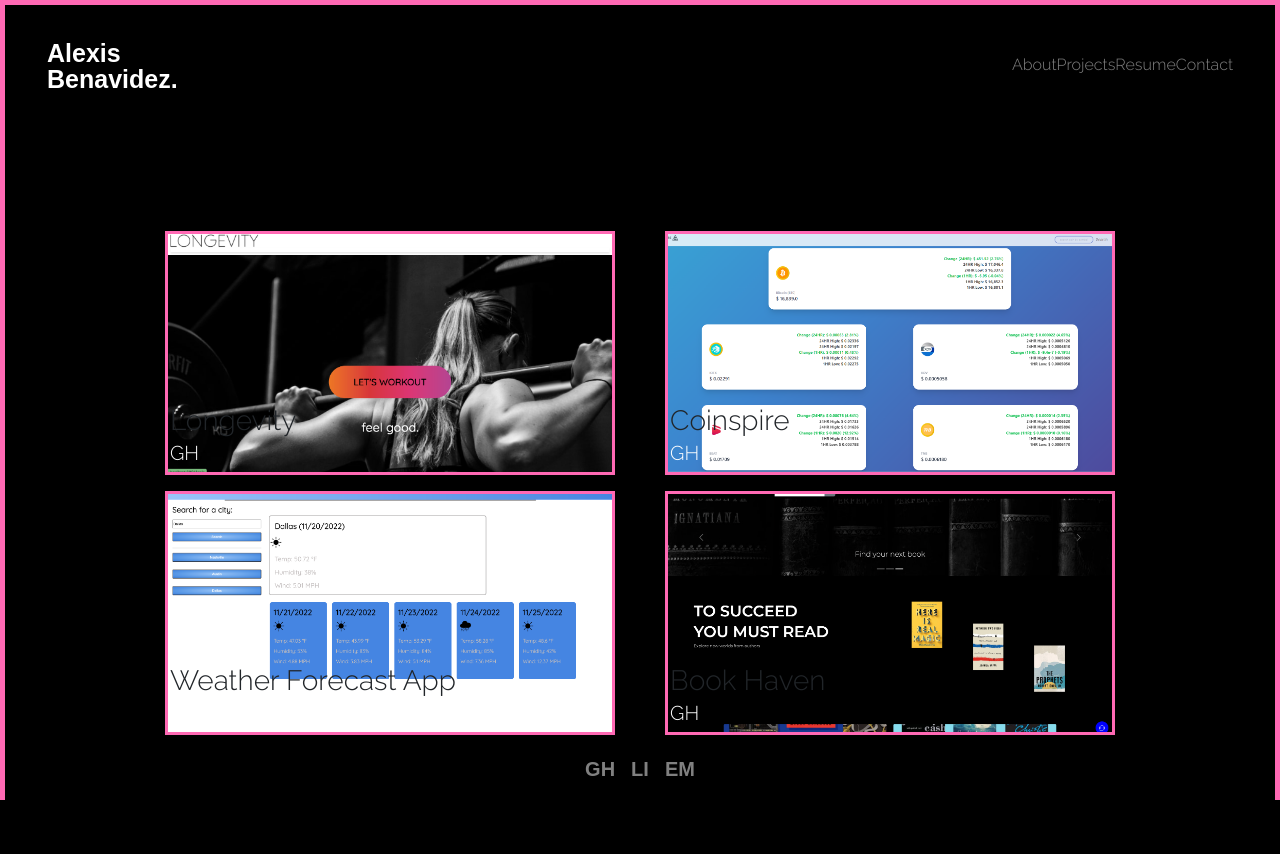
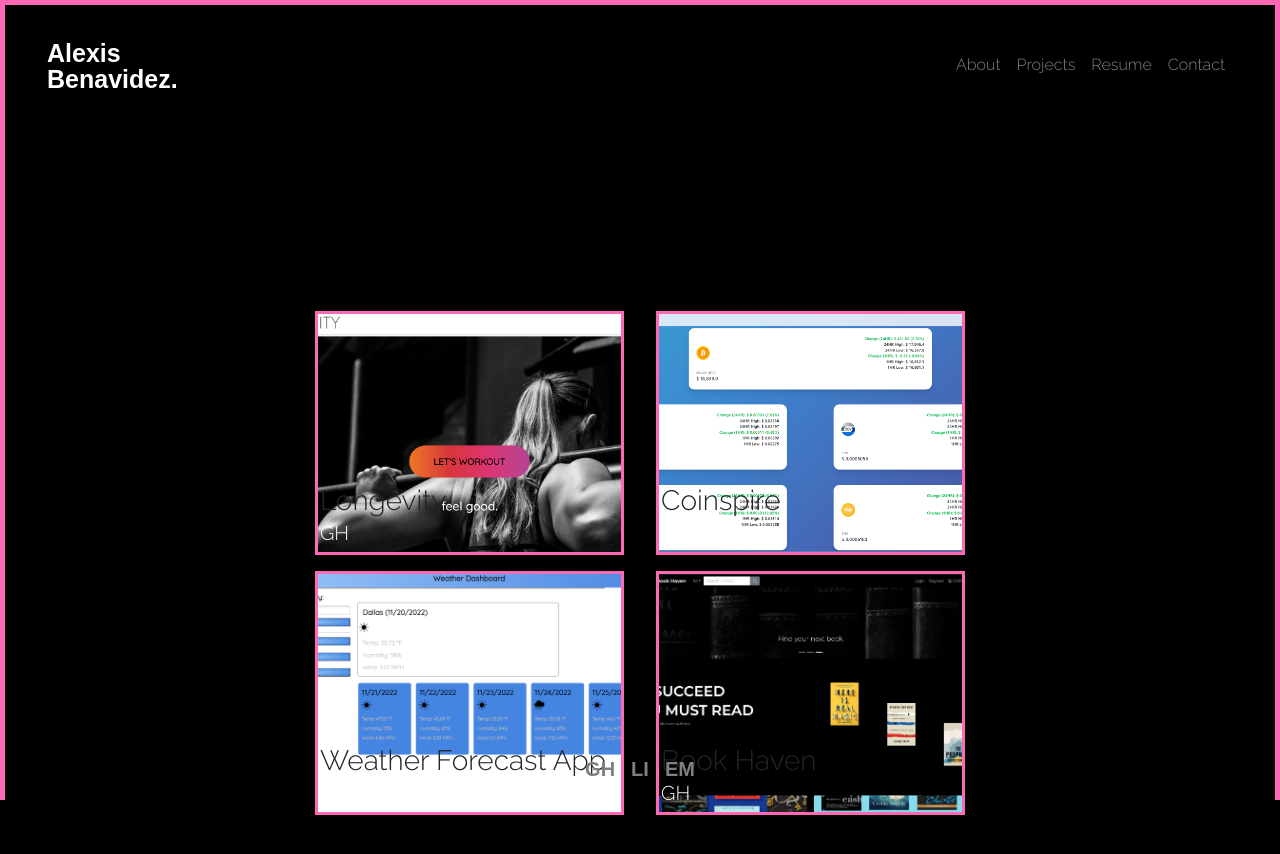
Before and after one commit to alexisbenavidez99/my_portfolio, a React (Create React App) app: page /projects in a window 1280 px wide. Shown: the top 854 px of the page. Before the commit the page ends 823 px from the top, so only its background shows below. Built offline with nearby package versions, Linux system fonts and the light colour scheme; a web font is replaced by a local one.

Commit message:
added fade in animation

```diff
--- a/src/App.css
+++ b/src/App.css
@@ -33,9 +33,9 @@ footer a:hover {
     color: white;
 }
 
-a:hover {
+/* a:hover {
     color: black;
-}
+} */
 
 .container-fluid {
     margin: 30px;
@@ -46,7 +46,7 @@ a:hover {
     color: gray;
 }
 
-.nav-link:hover {
+a:hover {
     color: white;
 }
 
--- a/src/components/NavTabs.js
+++ b/src/components/NavTabs.js
@@ -15,16 +15,16 @@ export default function NavTabs() {
                     </button>
                     <div className="collapse navbar-collapse justify-content-end" id="navbarNav">
                         <ul className="nav">
-                            <li className="nav-item">
+                            <li className="nav-item px-2">
                                 <Link to="/about"> About </Link>
                             </li>
-                            <li className="nav-item">
+                            <li className="nav-item px-2">
                             <Link to="/projects"> Projects </Link>
                             </li>
-                            <li className="nav-item">
+                            <li className="nav-item px-2">
                             <Link to="/resume"> Resume </Link>
                             </li>
-                            <li className="nav-item">
+                            <li className="nav-item px-2">
                             <Link to="/contact"> Contact </Link>
                             </li>
                         </ul>
--- a/src/components/pages/About.js
+++ b/src/components/pages/About.js
@@ -1,9 +1,13 @@
 import React from 'react';
 import profilePic from '../../assets/profilepic.jpg';
+import { motion } from "framer-motion";
 
 export default function About() {
     return (
         <div className="about-me">
+            <motion.div initial={{ opacity: 0, backgroundColor: "black" }}
+            animate={{ opacity: 1 }}
+            transition={{ delay: 0.5, duration: 1.5 }}>
             <h1 className="about-header">Hi,</h1>
             <h1 className="about-header">My name is Alexis Benavidez.</h1>
             <p className="about-section">
@@ -12,6 +16,7 @@ export default function About() {
                 Take a look around!
             </p>
             <img className="profile-pic" src={profilePic} alt="alexis"></img>
+            </motion.div>
         </div>
     )
 }
--- a/src/components/pages/Contact.js
+++ b/src/components/pages/Contact.js
@@ -1,5 +1,6 @@
 import React, { useState } from 'react';
 import { validateEmail } from '../../utils/helpers';
+import { motion } from "framer-motion";
 
 export default function Contact() {
     const [name, setName] = useState('');
@@ -41,6 +42,11 @@ export default function Contact() {
 
     return (
         <div className="contact">
+            <motion.div
+                initial={{ opacity: 0, backgroundColor: "black" }}
+                animate={{ opacity: 1 }}
+                transition={{ delay: 0.5, duration: 1.5 }}
+            >
                 <h1 className="contact-header">Contact Me</h1>
                 <div className="mb-3 w-25">
                     <label htmlFor="name" className="form-label">Name</label>
@@ -93,6 +99,7 @@ export default function Contact() {
                         <p className="error-text">{errMessage}</p>
                     </div>
                 )}
+            </motion.div>
         </div>
     )
 }
--- a/src/components/pages/Projects.js
+++ b/src/components/pages/Projects.js
@@ -3,13 +3,20 @@ import longevity from '../../assets/longevity.png';
 import coinspire from '../../assets/coinspire.png';
 import weather from '../../assets/weather-app.png';
 import bookHaven from '../../assets/bookhaven.png';
+import { motion } from "framer-motion";
 
 export default function Projects() {
     return (
         <div className="projects">
+            <motion.div
+                className="projects"
+                initial={{ opacity: 0, backgroundColor: "black" }}
+                animate={{ opacity: 1 }}
+                transition={{ delay: 0.5, duration: 1.5 }}
+            >
                 <div className="work-container primary-container">
                     <a href="https://rocky-thicket-55053.herokuapp.com/" target="_blank" rel="noreferrer">
-            <img src={longevity} alt="Longevity"/>
+                        <img src={longevity} alt="Longevity" />
                     </a>
                     <h3>Longevity</h3>
                     <p><a href="https://github.com/alexisbenavidez99/workout-tracker">GH</a></p>
@@ -17,7 +24,7 @@ export default function Projects() {
 
                 <div className="work-container">
                     <a href="https://devkjoon.github.io/coinspire/" target="_blank" rel="noreferrer">
-                <img src={coinspire} alt="Coinspire"/>
+                        <img src={coinspire} alt="Coinspire" />
                     </a>
                     <h3>Coinspire</h3>
                     <p><a href="https://github.com/devkjoon/coinspire">GH</a></p>
@@ -25,7 +32,7 @@ export default function Projects() {
 
                 <div className="work-container">
                     <a href="https://alexisbenavidez99.github.io/Weather-App-6/" target="_blank" rel="noreferrer">
-                <img src={weather} alt="Weather App"/>
+                        <img src={weather} alt="Weather App" />
                     </a>
                     <h3>Weather Forecast App</h3>
                     <p><a href="https://github.com/alexisbenavidez99/Weather-App-6">GH</a></p>
@@ -33,11 +40,12 @@ export default function Projects() {
 
                 <div className="work-container">
                     <a href="https://book-haven.herokuapp.com/" target="_blank" rel="noreferrer">
-                <img src={bookHaven} alt="Book Haven"/>
+                        <img src={bookHaven} alt="Book Haven" />
                     </a>
                     <h3>Book Haven</h3>
                     <p><a href="https://github.com/Nmotley92/e-commerce-site">GH</a></p>
                 </div>
+            </motion.div>
         </div>
     )
 }
--- a/src/components/pages/Resume.js
+++ b/src/components/pages/Resume.js
@@ -1,8 +1,14 @@
 import React from 'react';
+import { motion } from "framer-motion";
 
 export default function Resume() {
     return (
         <div className="resume">
+            <motion.div
+                initial={{ opacity: 0, backgroundColor: "black" }}
+                animate={{ opacity: 1 }}
+                transition={{ delay: 0.5, duration: 1.5 }}
+            >
                 <h1 className="resume-header">Resume</h1>
                 <a href="https://drive.google.com/file/d/19zvtO45ZZU3HC9c11tQWm_MICwI6Ahjc/view?usp=share_link" download="">Click here to download my resume</a>
                 <h2 className="tech-header">Front-end Proficiencies</h2>
@@ -26,6 +32,7 @@ export default function Resume() {
                     <li>REST</li>
                     <li>GraphQL</li>
                 </ul>
+            </motion.div>
         </div>
     )
 }
```
Also changed, not shown: src/components/PortfolioContainer.js (deleted, +0 -36 lines). Lines whose indentation alone changed are shown as unchanged.
